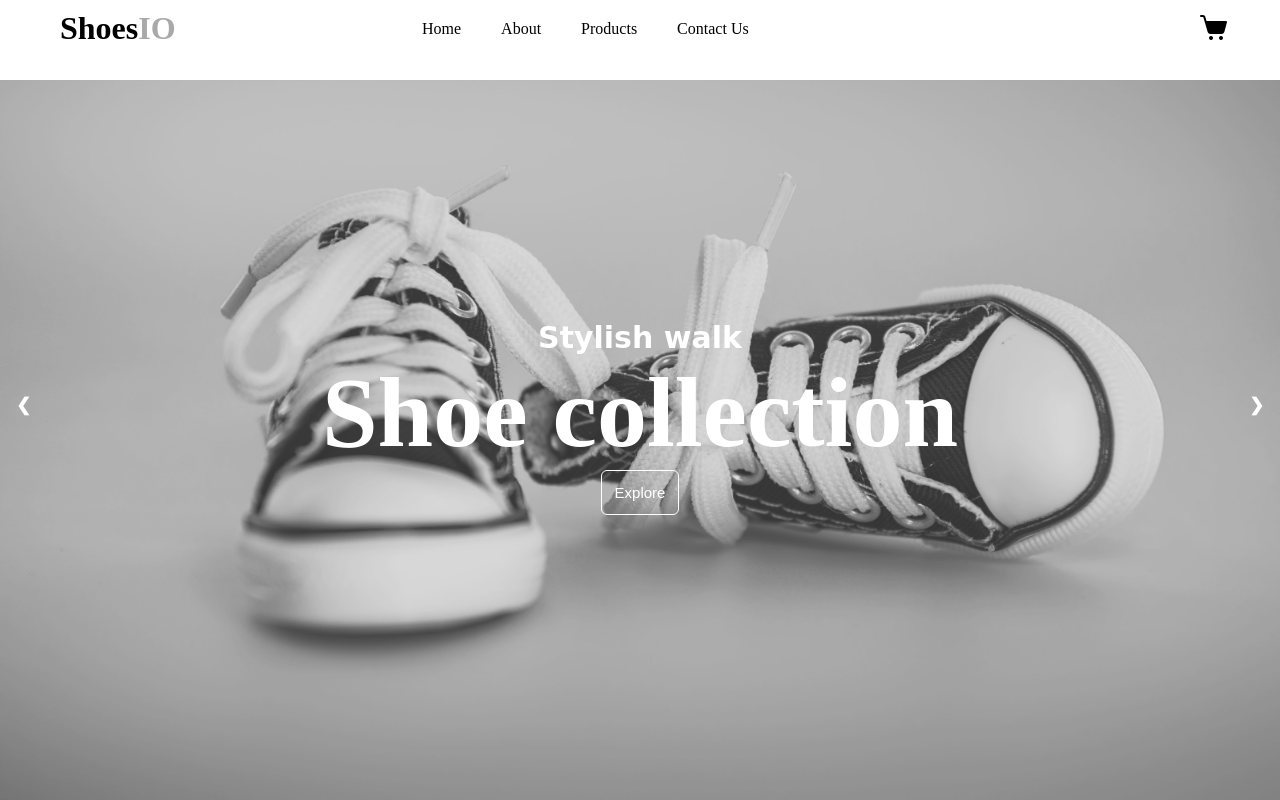
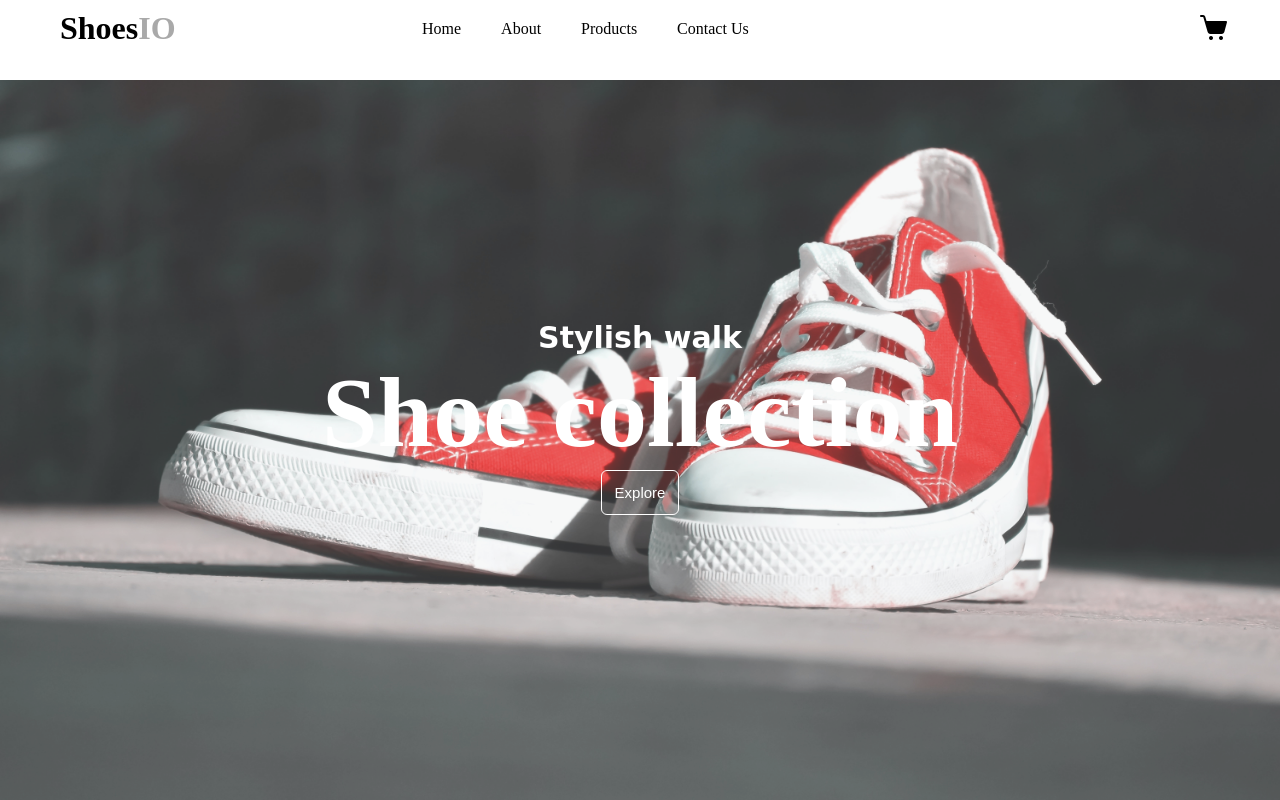
Before and after one commit to Temmy6710/Ecommerce, a plain HTML site: page index.html in a window 1280 px wide. Shown: the top 800 px of the page. Drawn offline with Linux system fonts and the light colour scheme.

Commit message:
automatic carousel

```diff
--- a/Ecommerce.js
+++ b/Ecommerce.js
@@ -270,26 +270,30 @@ function decrease(id){
 }
 
 let slideIndex = 1;
-showSlides(slideIndex);
-
-function plusSlide(n){
-    showSlides(slideIndex += n);
+window.addEventListener("load",function() {
+    showSlides(slideIndex);
+    myTimer = setInterval(function(){plusSlides(1)}, 4000);
+})
+function showSlides(n){
+    var i;
+    let slides = document.getElementsByClassName('slide')
+    if (n > slides.length) {slideIndex = 1}
+    if (n < 1) {slideIndex = slides.length}
+    for (i = 0; i < slides.length; i++) {
+        slides[i].style.display = "none";
+    }
+    slides[slideIndex-1].style.display = "block";
+  }
+function plusSlides(n){
+    clearInterval(myTimer);
+    if (n < 0){
+      showSlides(slideIndex -= 1);
+    } else {
+     showSlides(slideIndex += 1);
+    }
+    if (n === -1){
+      myTimer = setInterval(function(){plusSlides(n + 2)}, 4000);
+    } else {
+      myTimer = setInterval(function(){plusSlides(n + 1)}, 4000);
+    }
 }
-function currentSlide(n) {
-    showSlides(slideIndex = n);
-}
-function showSlides(n){
-    console.log('hmmm')
-    let i;
-    let slide = document.getElementsByClassName('slide')
-    if (n > slide.length){
-        slideIndex = 1
-    }
-    if(n < 1){
-        slideIndex = slide.length
-    }
-    for (i = 0; i < slide.length; i++) {
-        slide[i].style.display = "none";
-    }
-    slide[slideIndex-1].style.display = "block";
-}
--- a/index.html
+++ b/index.html
@@ -119,8 +119,8 @@
                         <button id="btn">Explore</button>
                     </div>
                 </div>
-                <a class="prev" onclick="plusSlide(-1)">&#10094;</a>
-                <a class="next" onclick="plusSlide(1)">&#10095;</a>
+                <!-- <a class="prev" onclick="plusSlide(-1)">&#10094;</a>
+                <a class="next" onclick="plusSlide(1)">&#10095;</a> -->
             </div>
         </div>
         <div id="productSec">
```
